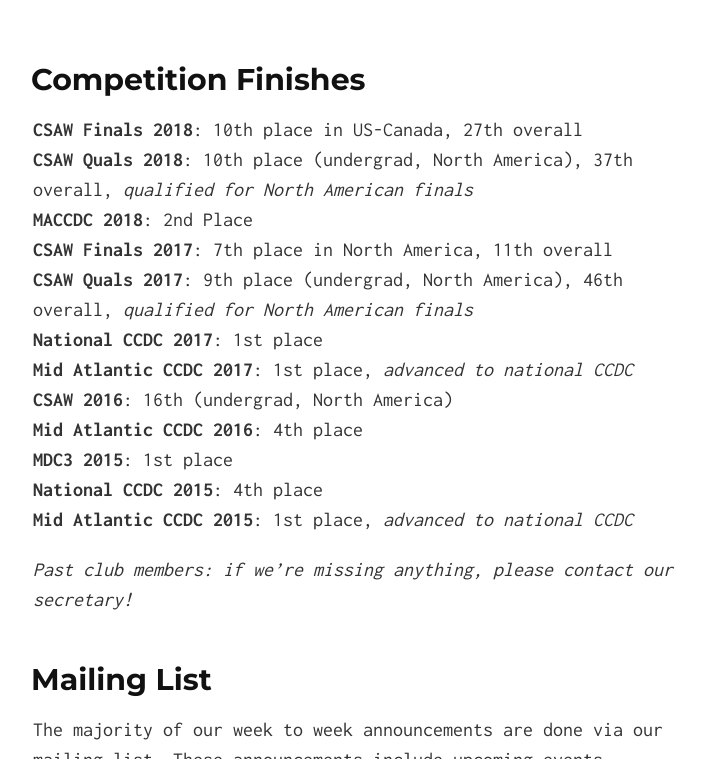
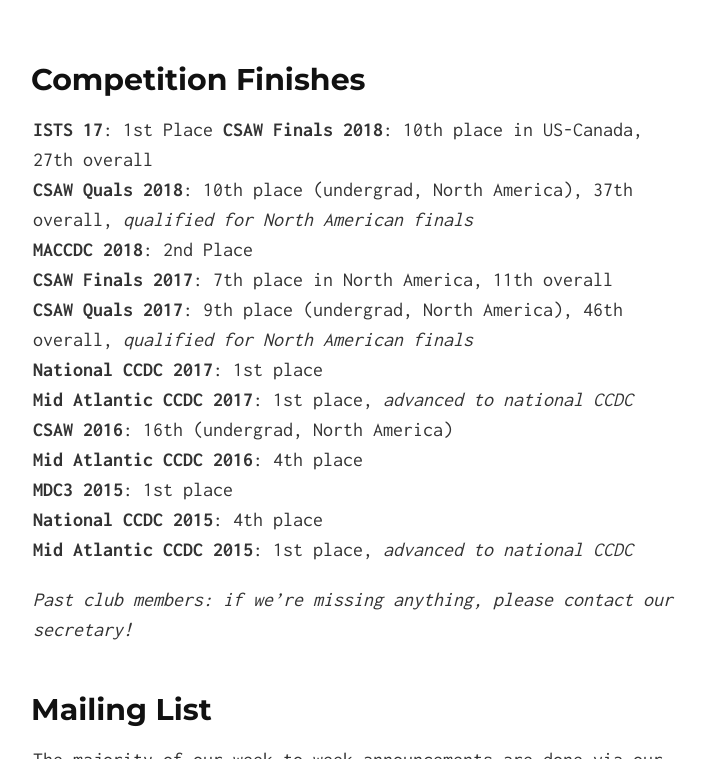
Before and after one commit to UMBCCyberDawgs/umbccyberdawgs.github.io, a Jekyll site: the page built from index.md, in a window 1280 px wide and 900 px high, scrolled down 3279 px, cut to the strip 141-900 px from the top of the window. Shown: the whole strip, without its empty margins (287-993 px from the left). Built offline with Jekyll 4.4.1, drawn with Linux system fonts in a browser that asks for light colours; our own code applies the rules of GitHub Pages for plain Markdown files.

Commit message:
Adding ISTS Win

```diff
--- a/index.md
+++ b/index.md
@@ -89,6 +89,7 @@ over the next year, so stay tuned...
 
 ## <a name="finishes">Competition Finishes</a>
 
+**ISTS 17**: 1st Place
 **CSAW Finals 2018**: 10th place in US-Canada, 27th overall
 **CSAW Quals 2018**: 10th place (undergrad, North America), 37th overall, *qualified for North American finals*
 **MACCDC 2018**: 2nd Place
```
